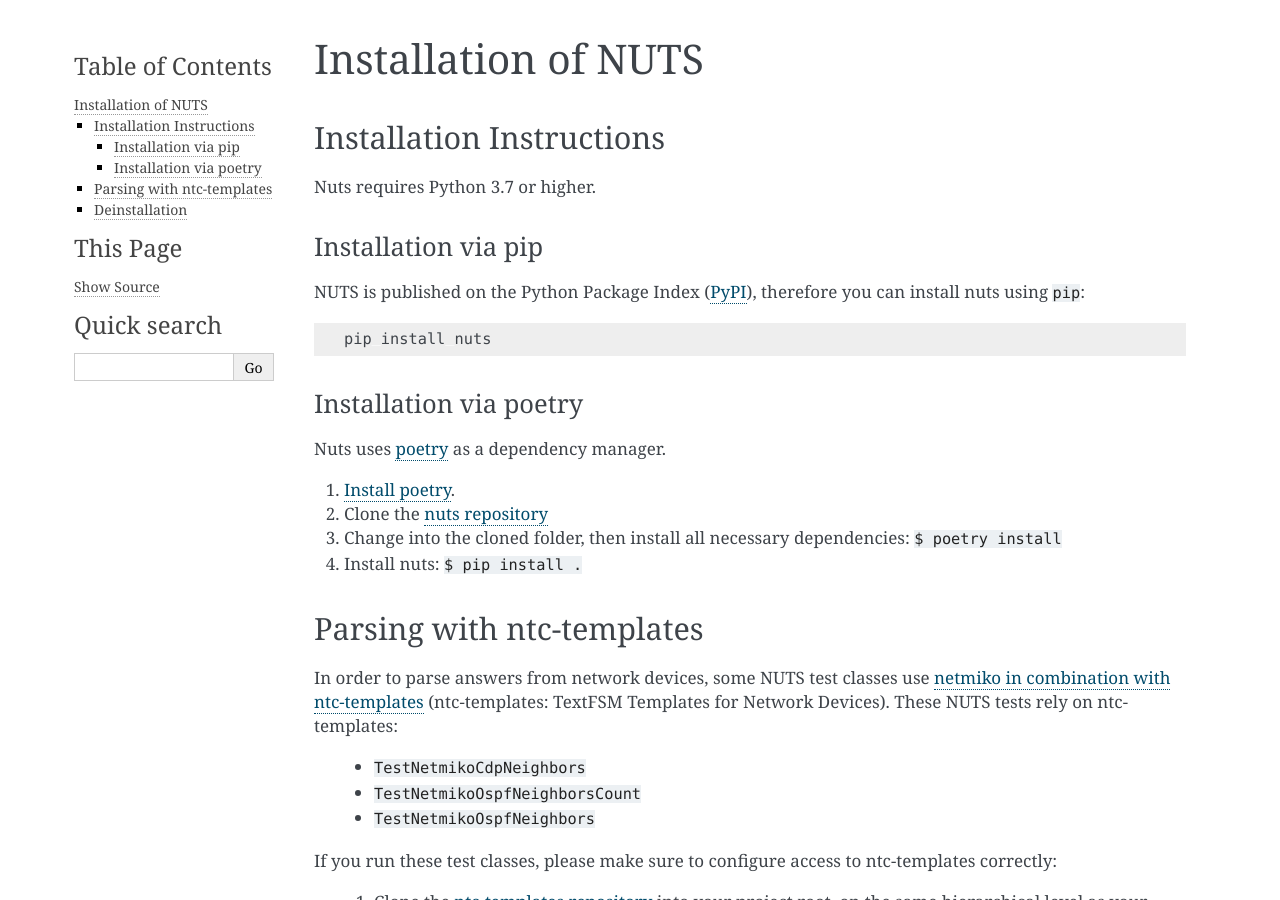
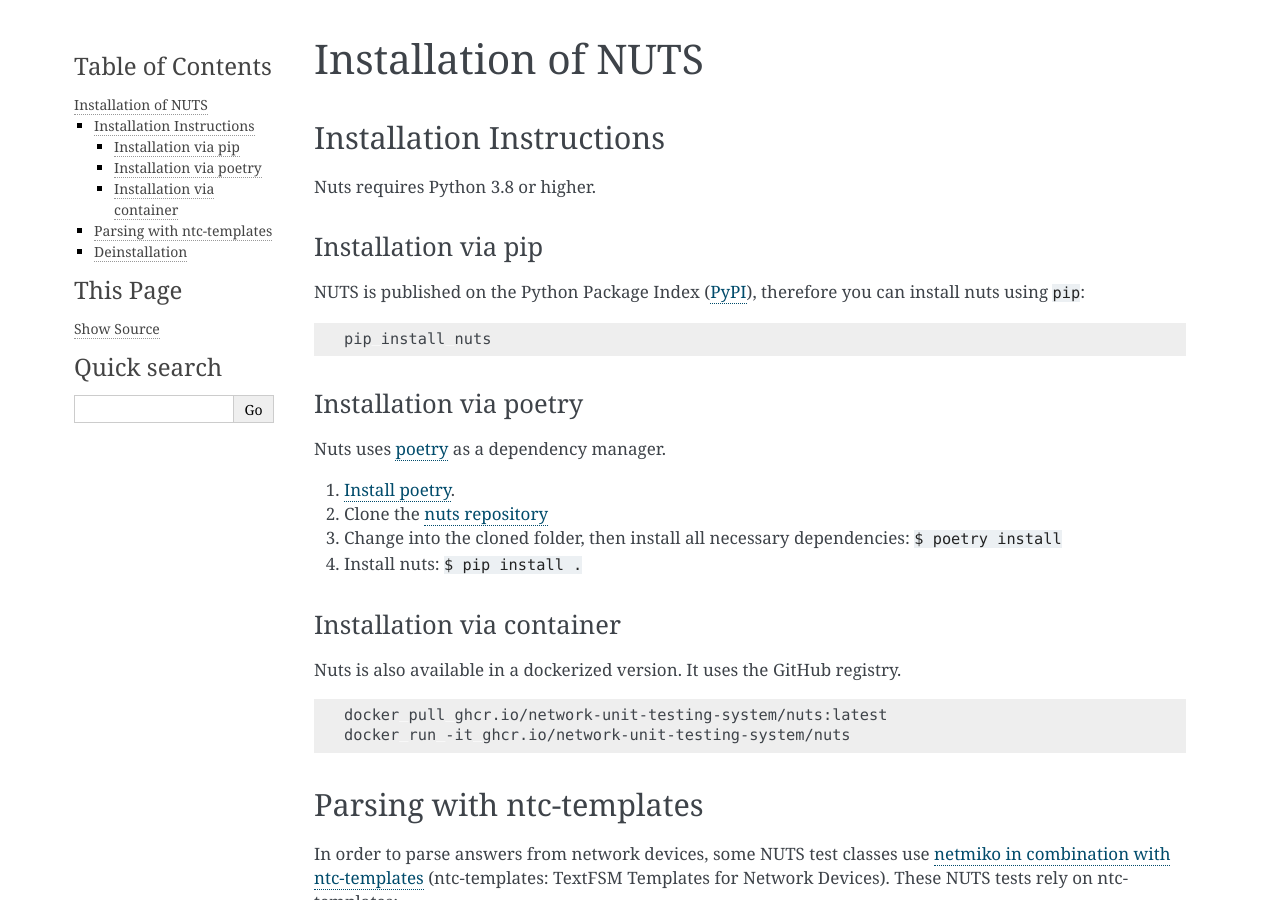
Before and after one commit to network-unit-testing-system/nuts, a Sphinx documentation site: the page built from docs/source/installation/install.rst, in a window 1280 px wide and 900 px high. Built offline with Sphinx 7.4.7, drawn with Linux system fonts in a browser that asks for light colours.

Commit message:
add dockerized install option

```diff
--- a/docs/source/installation/install.rst
+++ b/docs/source/installation/install.rst
@@ -4,7 +4,7 @@
 Installation Instructions
 -------------------------
 
-Nuts requires Python 3.7 or higher.
+Nuts requires Python 3.8 or higher.
 
 Installation via pip
 ....................
@@ -24,6 +24,17 @@
 #. Clone the `nuts repository <https://github.com/INSRapperswil/Nuts.git>`__
 #. Change into the cloned folder, then install all necessary dependencies: ``$ poetry install``
 #. Install nuts: ``$ pip install .``
+
+Installation via container
+..........................
+
+Nuts is also available in a dockerized version. It uses the GitHub registry.
+
+.. code:: shell
+
+    docker pull ghcr.io/network-unit-testing-system/nuts:latest
+    docker run -it ghcr.io/network-unit-testing-system/nuts
+
 
 Parsing with ntc-templates
 --------------------------
```
